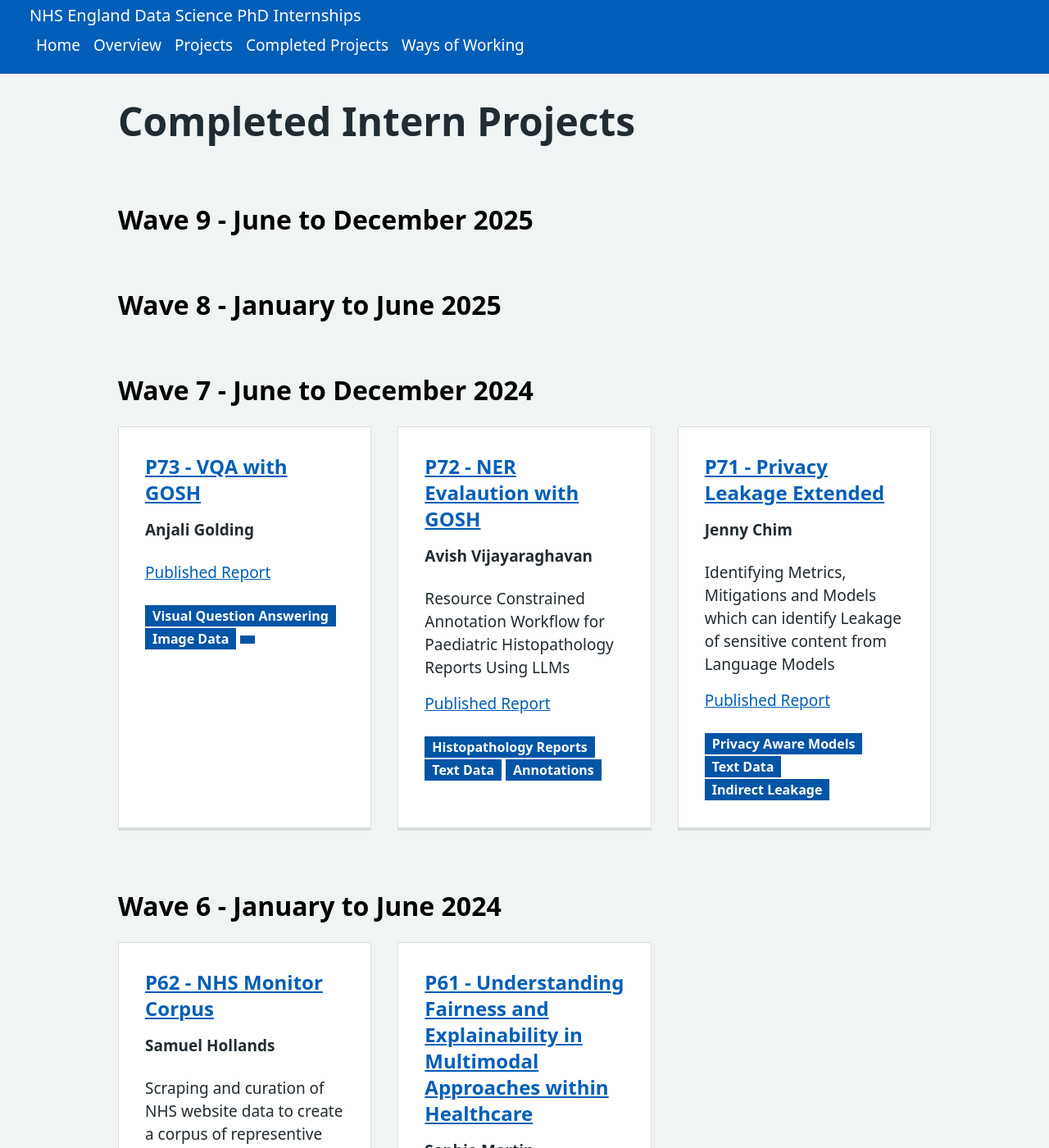
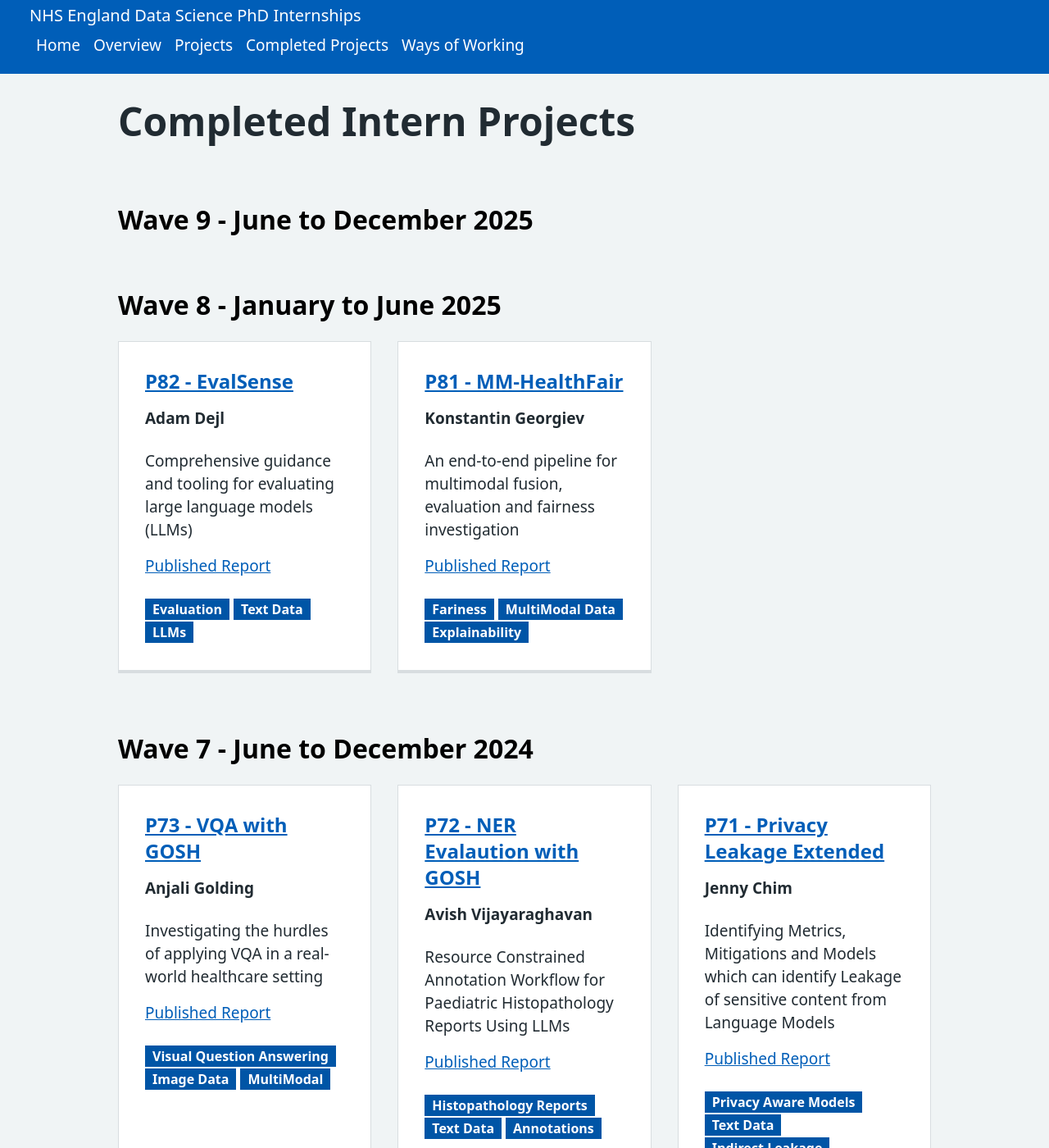
Before and after one commit to nhsx/nhsx-internship-projects, a Jekyll site: the page built from content/completed.md, in a window 1280 px wide and 1400 px high. Shown: the whole window at 82% size. Built offline with Jekyll 4.4.1, drawn with Linux system fonts in a browser that asks for light colours.

Commit message:
minor corrections

```diff
--- a/_data/completed.yml
+++ b/_data/completed.yml
@@ -2,7 +2,7 @@
   codelink: "https://github.com/nhsengland/evalsense/tree/main"
   reportlink: "https://nhsengland.github.io/evalsense/"
   case study link: tbu
-  stage: Wave 8 - Jan to June 2025
+  stage: Wave 8 - January to June 2025
   badge1: Evaluation
   badge2: Text Data
   badge3: LLMs
@@ -14,7 +14,7 @@
   codelink: "https://github.com/nhsengland/mm-healthfair/tree/main"
   reportlink: "https://github.com/nhsengland/mm-healthfair/blob/main/report/MMHealthFair_v2_KG_Final_Report.pdf"
   case study link: tbu
-  stage: Wave 8 - Jan to June 2025
+  stage: Wave 8 - January to June 2025
   badge1: Fariness
   badge2: MultiModal Data
   badge3: Explainability
@@ -33,8 +33,8 @@
   stage: Wave 7 - June to December 2024
   badge1: Visual Question Answering
   badge2: Image Data
-  badge3:
-  description:
+  badge3: MultiModal
+  description: Investigating the hurdles of applying VQA in a real-world healthcare setting
   author: Anjali Golding
   supervisor: Dan Schofield | Jonathan Hope
 
```
